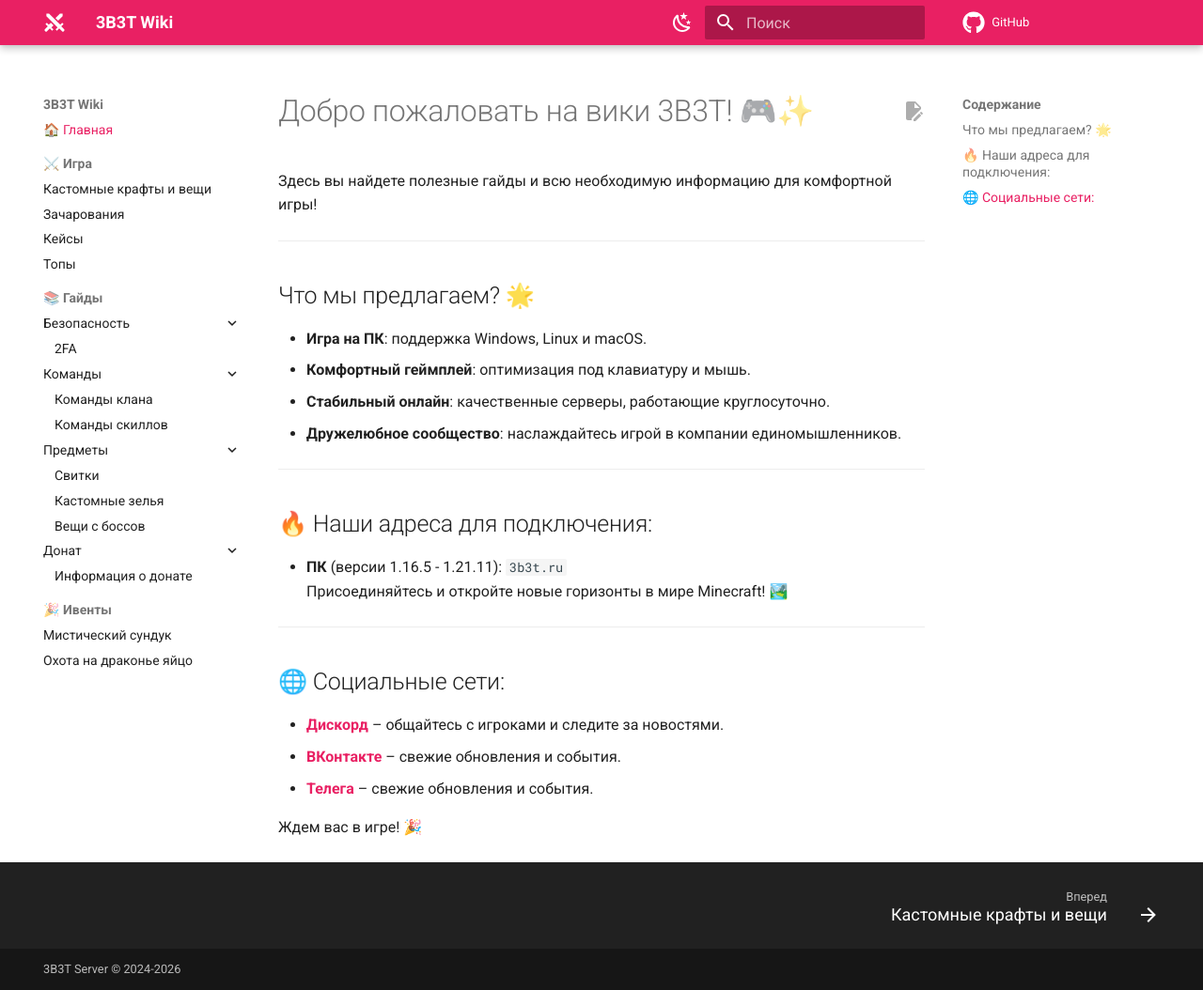
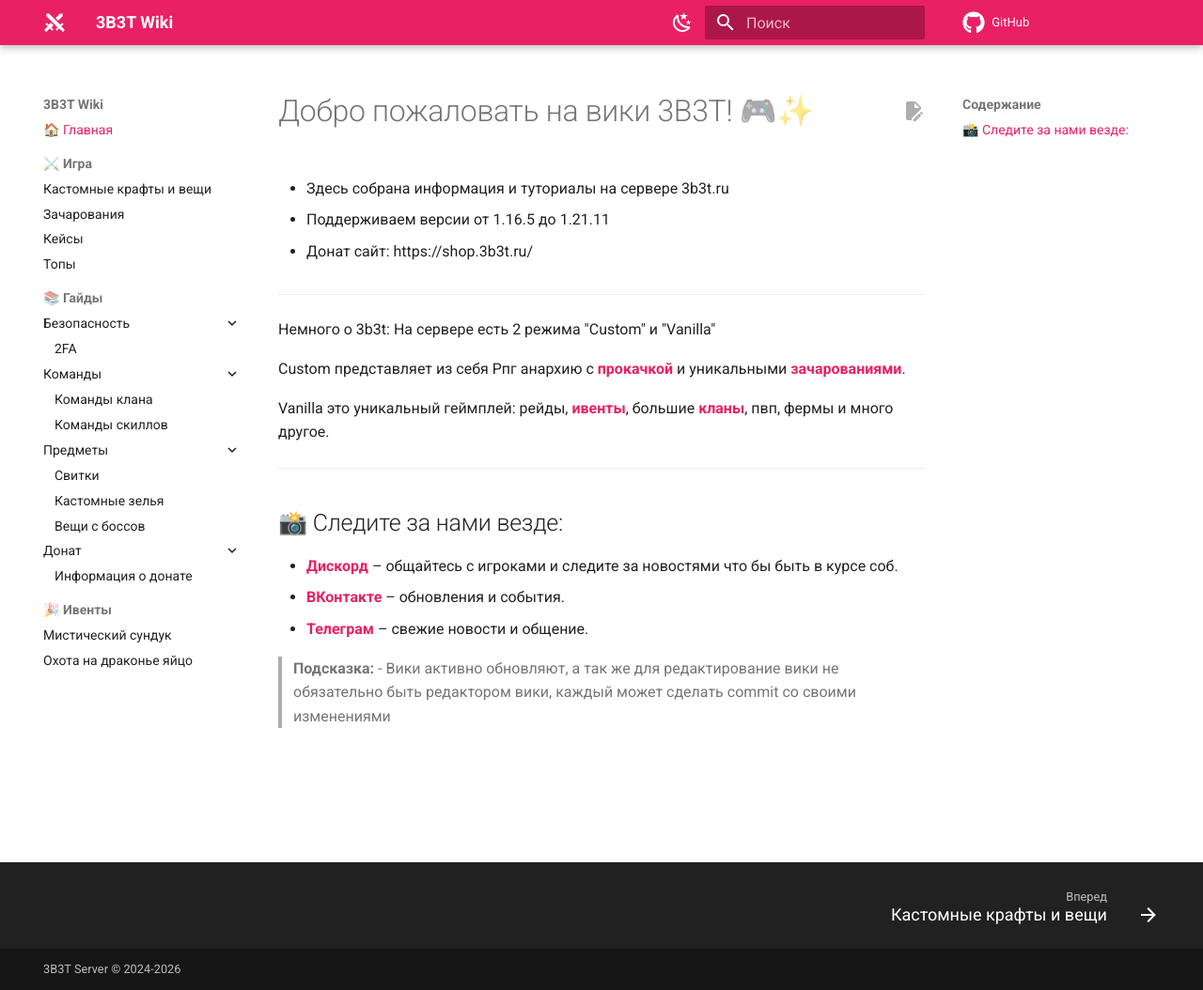
Before and after one commit to 3B3TServer/Docs, an MkDocs documentation site: the page built from docs/index.md, in a window 1280 px wide and 1054 px high. Shown: the whole window at 94% size. Built offline with MkDocs 1.6.1 and Material for MkDocs 9.7.7, drawn with Linux system fonts in a browser that asks for light colours; comment, search, counter and statistics services are not loaded.

Commit message:
Update index.md

```diff
--- a/docs/index.md
+++ b/docs/index.md
@@ -1,29 +1,28 @@
 # Добро пожаловать на вики 3B3T! 🎮✨
 
-Здесь вы найдете полезные гайды и всю необходимую информацию для комфортной игры!
+- Здесь собрана информация и туториалы на сервере 3b3t.ru
+
+- Поддерживаем версии от 1.16.5 до 1.21.11
+
+- Донат сайт: https://shop.3b3t.ru/
 
 ---
 
-## Что мы предлагаем? 🌟
+Немного о 3b3t:
+На сервере есть 2 режима "Custom" и "Vanilla"
 
-- **Игра на ПК**: поддержка Windows, Linux и macOS.
-- **Комфортный геймплей**: оптимизация под клавиатуру и мышь.
-- **Стабильный онлайн**: качественные серверы, работающие круглосуточно.
-- **Дружелюбное сообщество**: наслаждайтесь игрой в компании единомышленников.
+Custom представляет из себя Рпг анархию с [**прокачкой**](https://wiki.3b3t.ru/Guides/Commands_skills/) и уникальными [**зачарованиями**](https://wiki.3b3t.ru/enchantments/).
+
+Vanilla это уникальный геймплей: рейды, [**ивенты**](https://wiki.3b3t.ru/Events/Mystick_chest/), большие [**кланы**](https://wiki.3b3t.ru/Guides/Commands_clan/), пвп, фермы и много другое.
 
 ---
 
-## 🔥 Наши адреса для подключения:
+## 📸 Следите за нами везде:
 
-- **ПК** (версии 1.16.5 - 1.21.11): `3b3t.ru`
-Присоединяйтесь и откройте новые горизонты в мире Minecraft! 🏞️
+- [**Дискорд**](https://discord.gg/3b3t) – общайтесь с игроками и следите за новостями что бы быть в курсе соб.
+- [**ВКонтакте**](https://vk.ru/3b3tru) – обновления и события.
+- [**Телеграм**](https://t.me/news_3b3t) – свежие новости и общение.
 
----
 
-## 🌐 Социальные сети:
-
-- [**Дискорд**](https://discord.gg/3b3t) – общайтесь с игроками и следите за новостями.
-- [**ВКонтакте**](https://vk.ru/3b3tru) – свежие обновления и события.
-- [**Телега**](https://t.me/news_3b3t) – свежие обновления и события.
-
-Ждем вас в игре! 🎉
+> **Подсказка:**
+>- Вики активно обновляют, а так же для редактирование вики не обязательно быть редактором вики, каждый может сделать commit со своими изменениями
```
